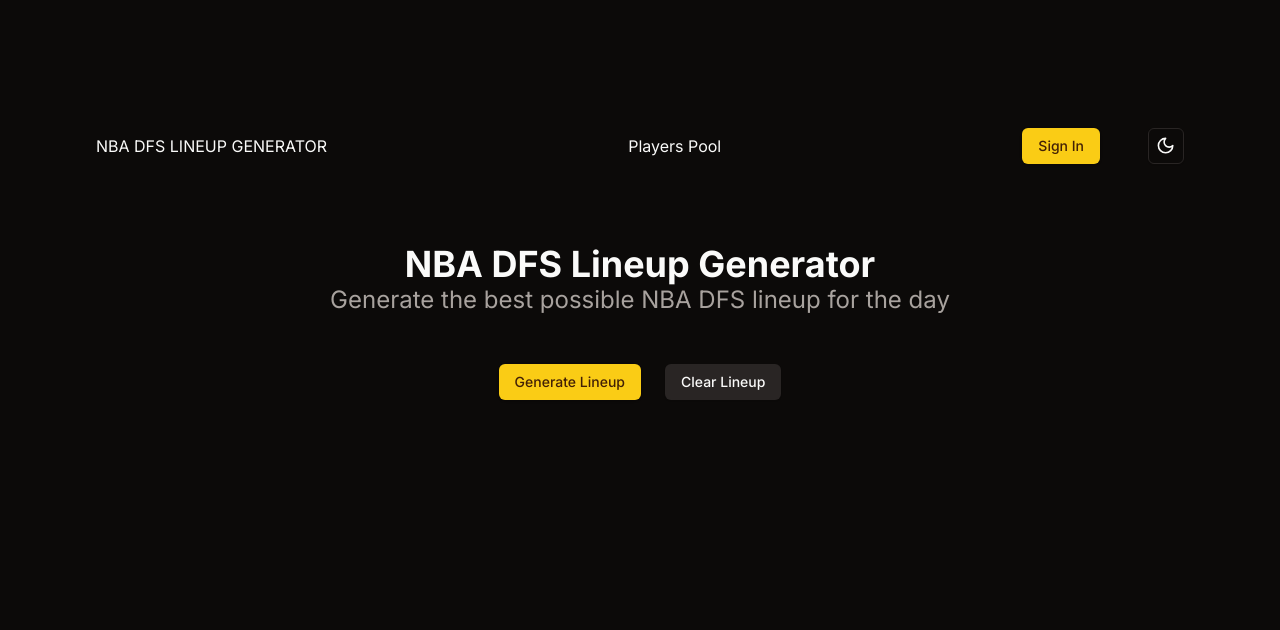
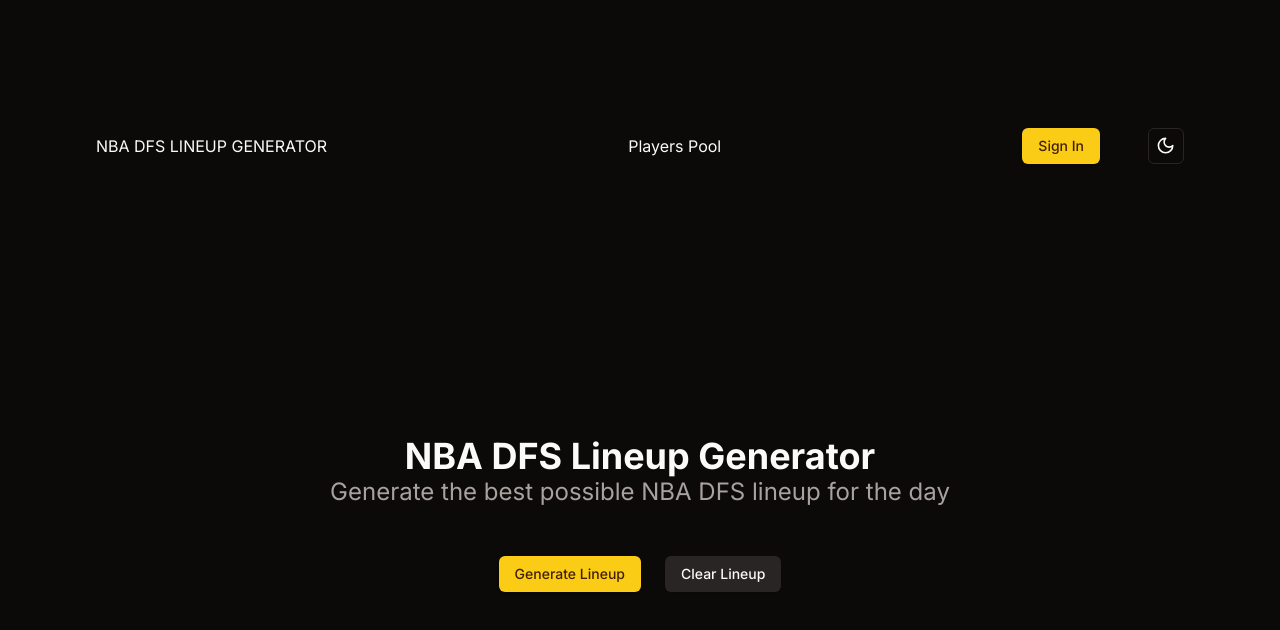
Before and after one commit to EricHoward27/nba-dfs-frontend, a Next.js app: page / in a window 1280 px wide. Shown: the top 630 px of the page. Built offline with nearby package versions, Linux system fonts and the light colour scheme; no server answers.

Commit message:
update ssr; client components for session; ssr nav

```diff
--- a/src/app/layout.tsx
+++ b/src/app/layout.tsx
@@ -3,6 +3,8 @@ import { Inter } from 'next/font/google'
 import './globals.css'
 import { ThemeProvider } from '@/components/theme-provider'
 import Nav from '@/components/Nav'
+import { Server } from 'lucide-react'
+import ServerSideNav from '@/components/ServerSideNav'
 
 const inter = Inter({ subsets: ['latin'] })
 
@@ -20,6 +22,7 @@ export default function RootLayout({
     <html lang="en">
       <body className={inter.className}>
         <ThemeProvider attribute='class' defaultTheme='dark'>
+          <ServerSideNav />
            {children}
         </ThemeProvider>
       </body>
--- a/src/app/page.tsx
+++ b/src/app/page.tsx
@@ -1,23 +1,47 @@
+'use client'
+import React, { useState, useEffect } from 'react';
 import Nav from '@/components/Nav'
 import { Button } from '@/components/ui/button'
+import { GenerateLineup } from '../components/generate-lineup';
 import { getServerSession } from 'next-auth/next';
 import { authOptions } from './(auth)/api/auth/[...nextauth]/route';
+import { Player } from './types/Player';
+import { getPlayers } from './player-table/api/playersApi';
+import { generateRandomLineup } from '@/lib/lineupUtils';
+import { useSession } from 'next-auth/react';
 
-export default async function Home() {
+export default function Home({session}: {session: any}) {
+  // set the state for the players
+  const [players, setPlayers] = useState<Player[]>([]);
+  // this is to set the state for the lineup
+  const [lineup, setLineup] = useState<Player[]>([]);
+  // this is to get the session data
   // Here we use getServerSession to get the session data that check the user is sign in
-  const session = await getServerSession(authOptions);
+
+  // fetch player data on the client side
+ // const fetchPlayersData = async () => {
+ //   const playersData = await getPlayers();
+   // setPlayers(playersData);
+ // };
+
+  // Generate the lineup function
+  const handleGenerateLineup = () => {
+    const newLineup = generateRandomLineup(players);
+    setLineup(newLineup);
+  }
+  // clear the lineup function
+  const handleClearLineup = () => {
+    setLineup([]);
+  }
   return (
     <main className="p-24">
       {/** fetch the user from the session to use data object from options */}
-       <Nav user={session?.user} expires={session?.expires as string }/>
       <section className='py-12 flex flex-col items-center text-center'>
         <h1 className='text-4xl font-bold'>NBA DFS Lineup Generator</h1>
         <p className='text-2xl text-muted-foreground'>Generate the best possible NBA DFS lineup for the day</p>
       </section>
-      <div className='flex gap-6 items-center justify-center'>
-          <Button>Generate Lineup</Button>
-          <Button variant={"secondary"}>Clear Lineup</Button>
-      </div>
+      {/** Generate the lineup */}
+      <GenerateLineup onGenerate={handleGenerateLineup} onClear={handleClearLineup} />
     </main>
   )
 }
--- /dev/null
+++ b/src/app/types/Player.ts
@@ -0,0 +1,7 @@
+export type Player = {
+    Name: string;
+    Position: string;
+    Points: string;
+    FantasyPointsDraftKings: string;
+    FantasyPointsFanDuel: string;
+};
--- /dev/null
+++ b/src/components/ServerSideNav.tsx
@@ -0,0 +1,12 @@
+import { getServerSession } from "next-auth";
+import { authOptions } from '../app/(auth)/api/auth/[...nextauth]/route';
+import Nav from "./Nav";
+
+export default async function ServerSideNav() {
+    const session = await getServerSession(authOptions);
+    return (
+    <div className="p-24">
+        <Nav user={session?.user} expires={session?.expires as string }/>
+    </div>
+    )
+}
--- /dev/null
+++ b/src/components/generate-lineup.tsx
@@ -0,0 +1,16 @@
+import React from "react";
+import { Button } from "@/components/ui/button";
+
+type GenerateLineupProps = {
+    onGenerate: () => void;
+    onClear: () => void;
+}
+
+export const GenerateLineup: React.FC<GenerateLineupProps> = ({ onGenerate, onClear }) => {
+    return (
+        <div className='flex gap-6 items-center justify-center'>
+            <Button onClick={onGenerate}>Generate Lineup</Button>
+            <Button variant={"secondary"} onClick={onClear}>Clear Lineup</Button>
+        </div>
+    )
+}
--- /dev/null
+++ b/src/lib/lineupUtils.ts
@@ -0,0 +1,17 @@
+type Player = {
+    Name: string;
+    Position: string;
+    Points: string;
+    FantasyPointsDraftKings: string;
+    FantasyPointsFanDuel: string;
+}
+
+// this is the lineup generator function
+// we will pass the Players array to the player parameter
+// the linupSize parameter is the number of players in which will will set to 5
+export function generateRandomLineup(players: Player[], lineupSize: number = 5): Player[] {
+    // shufflePlayers variable will sort through the players array and then we will use math.random to random selects players from the pool
+    let shuffledPlayers = [...players].sort(() => 0.5 - Math.random());
+    // now we will return the shuffleplayers array slice from 0 to the lineupSize
+    return shuffledPlayers.slice(0, lineupSize);
+}
```
Also changed, not shown: package.json (+5 -4 lines), 1 other file (tests, documents, lock files or other folders).
